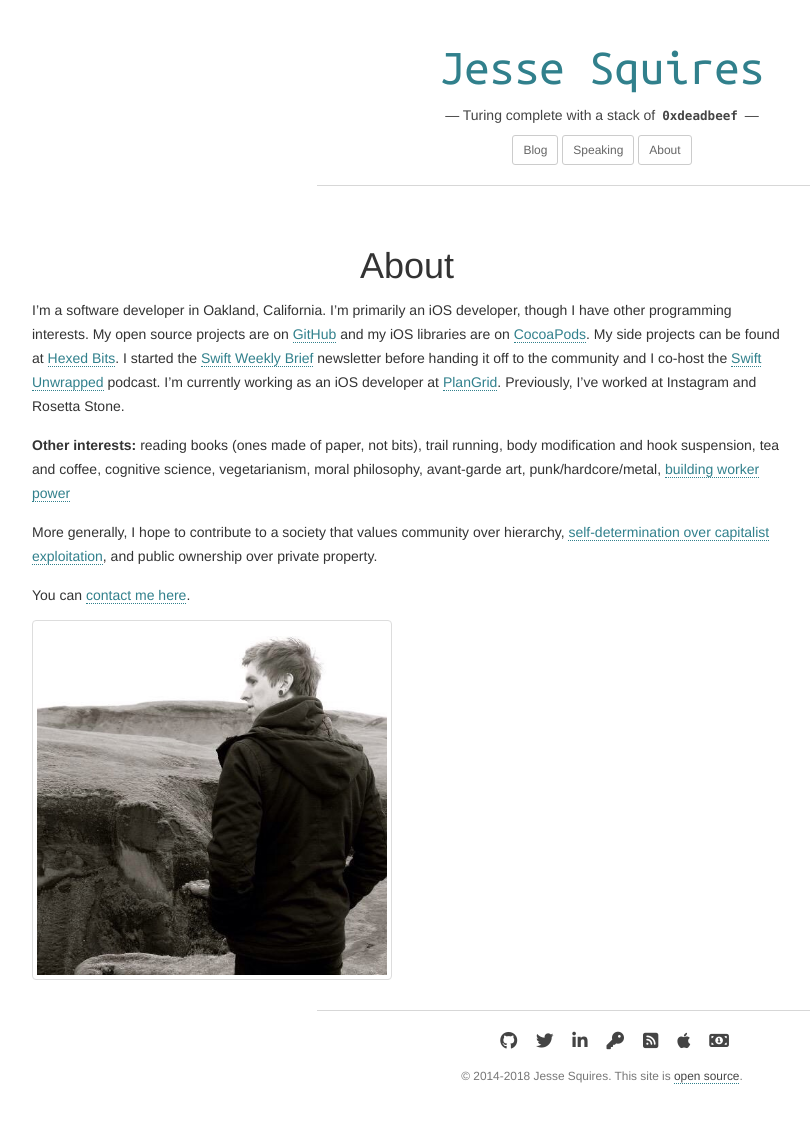
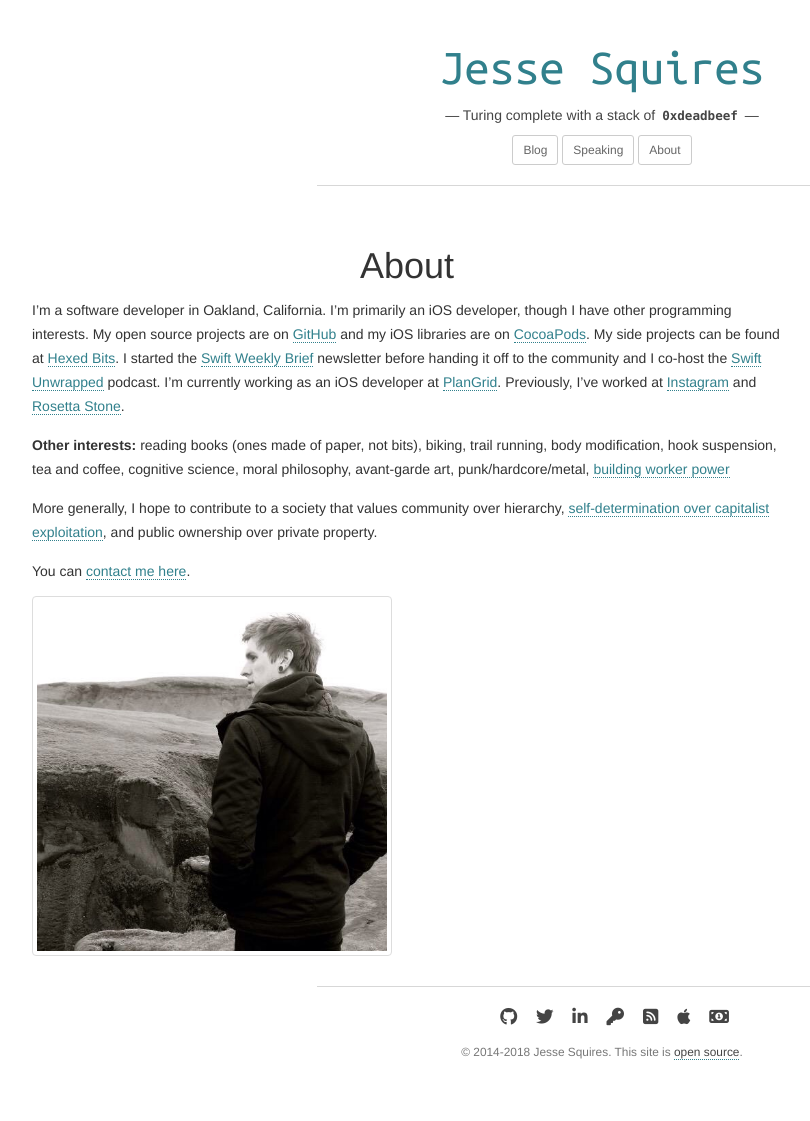
Before and after one commit to jessesquires/jessesquires.com, a Jekyll site: the page built from about.md, in a window 1280 px wide. Shown: the whole page, without its empty margins (38-848 px from the left). Built offline with Jekyll 4.4.1, drawn with Linux system fonts in a browser that asks for light colours; nearby versions of some CDN libraries; library files that are not in the unit come from our copies; after the commit the page ends 1097 px from its top, so only the background shows below that.

Commit message:
update about

```diff
--- a/about.md
+++ b/about.md
@@ -3,9 +3,9 @@ layout: standalone
 title: About
 ---
 
-I'm a software developer in Oakland, California. I'm primarily an iOS developer, though I have other programming interests. My open source projects are on [GitHub]({{ site.social_links.github}}) and my iOS libraries are on [CocoaPods](https://cocoapods.org/owners/1808). My side projects can be found at [Hexed Bits](https://hexedbits.com). I started the [Swift Weekly Brief](https://swiftweekly.github.io) newsletter before handing it off to the community and I co-host the [Swift Unwrapped](https://spec.fm/podcasts/swift-unwrapped) podcast. I'm currently working as an iOS developer at [PlanGrid](https://plangrid.com). Previously, I've worked at Instagram and Rosetta Stone.
+I'm a software developer in Oakland, California. I'm primarily an iOS developer, though I have other programming interests. My open source projects are on [GitHub]({{ site.social_links.github}}) and my iOS libraries are on [CocoaPods](https://cocoapods.org/owners/1808). My side projects can be found at [Hexed Bits](https://hexedbits.com). I started the [Swift Weekly Brief](https://swiftweekly.github.io) newsletter before handing it off to the community and I co-host the [Swift Unwrapped](https://spec.fm/podcasts/swift-unwrapped) podcast. I'm currently working as an iOS developer at [PlanGrid](https://plangrid.com). Previously, I've worked at [Instagram](https://www.instagram.com) and [Rosetta Stone](https://www.rosettastone.com).
 
-**Other interests:** reading books (ones made of paper, not bits), trail running, body modification and hook suspension, tea and coffee, cognitive science, vegetarianism, moral philosophy, avant-garde art, punk/hardcore/metal, [building worker power](https://www.techworkerscoalition.org)
+**Other interests:** reading books (ones made of paper, not bits), biking, trail running, body modification, hook suspension, tea and coffee, cognitive science, moral philosophy, avant-garde art, punk/hardcore/metal, [building worker power](https://www.techworkerscoalition.org)
 
 More generally, I hope to contribute to a society that values community over hierarchy, [self-determination over capitalist exploitation](https://crimethinc.com/tce), and public ownership over private property.
 
```
